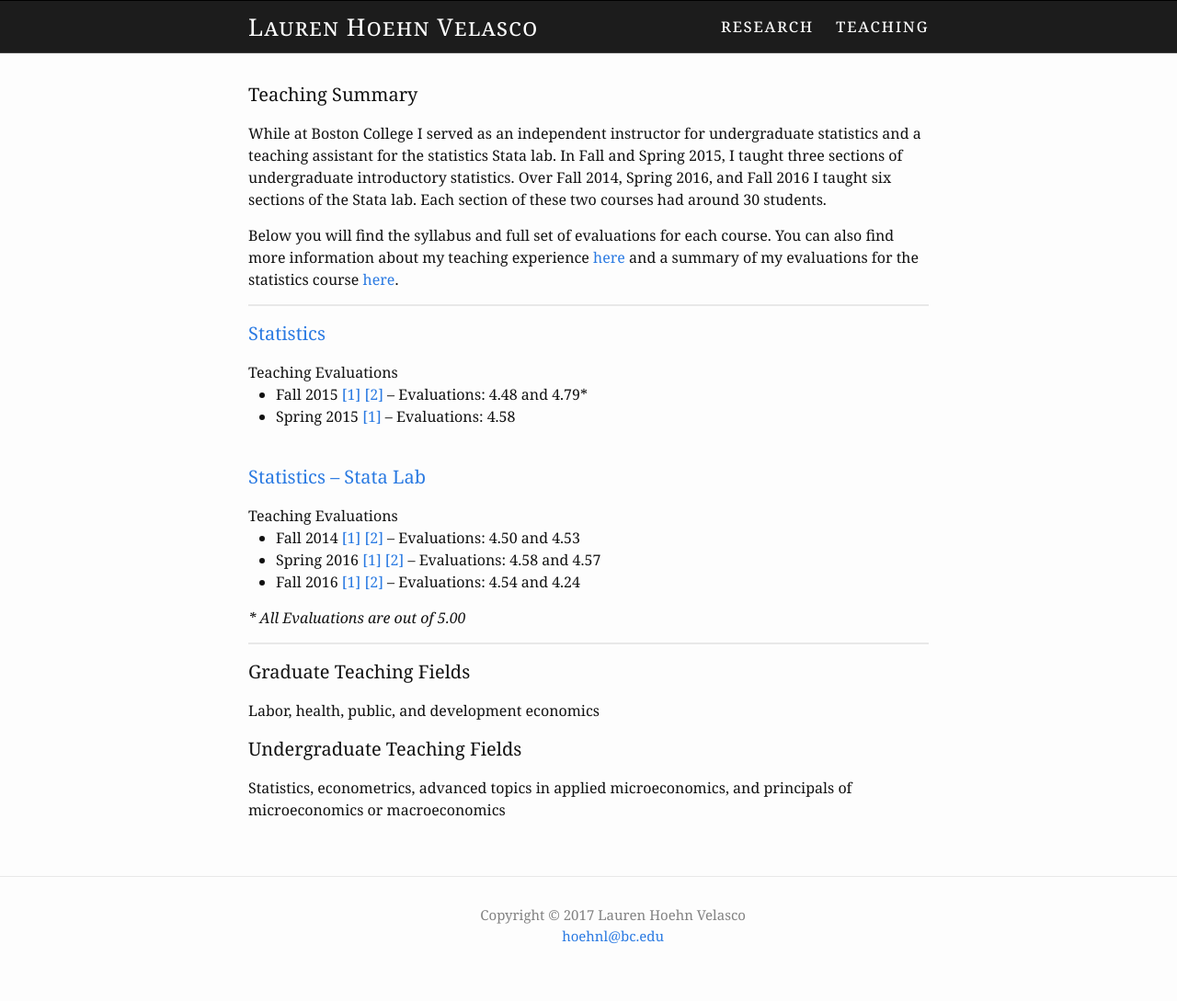
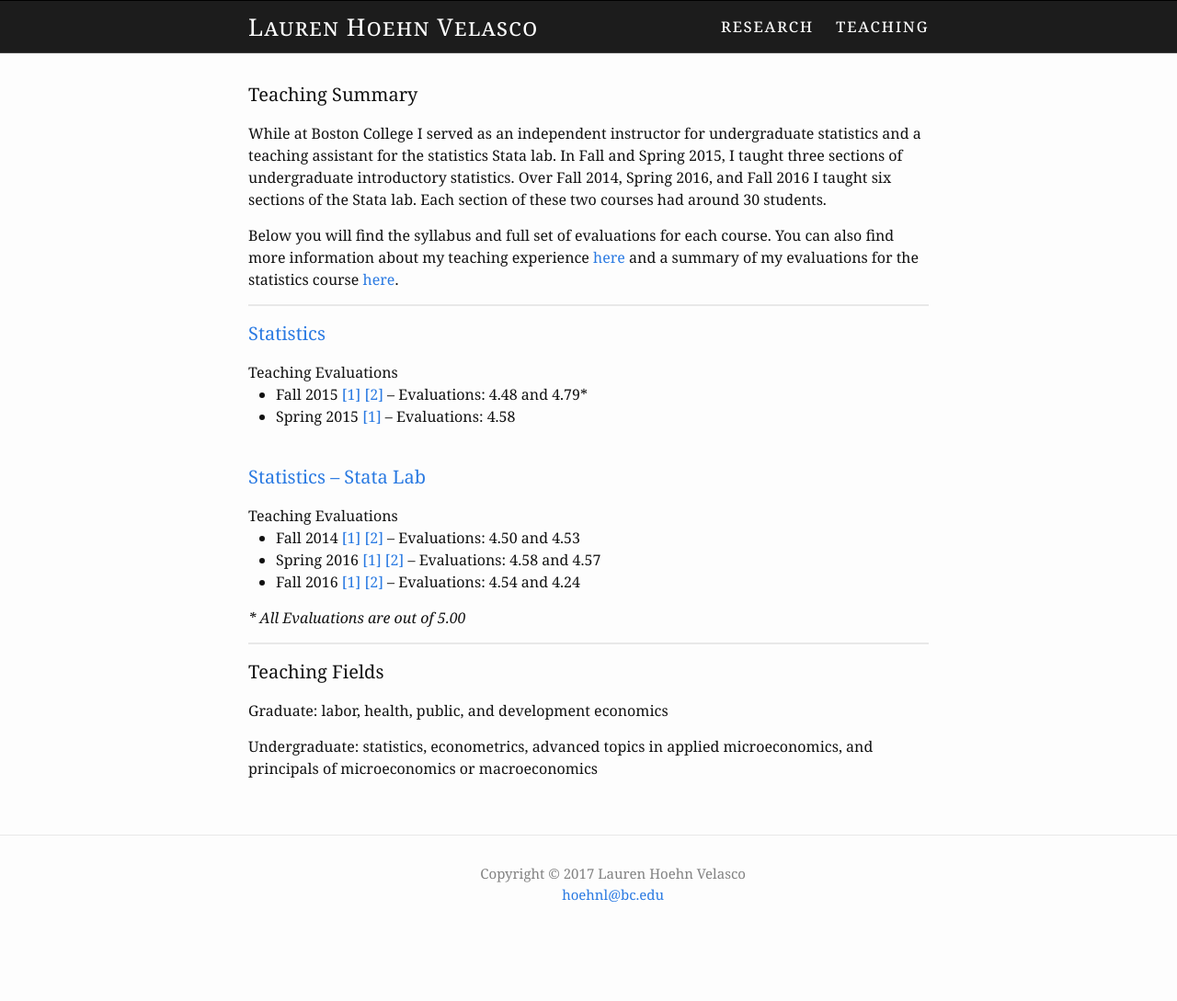
Before and after one commit to germsvel/lhv, a Jekyll site: the page built from teaching.html, in a window 1280 px wide. Shown: the whole page at 92% size. Built offline with Jekyll 4.4.1, drawn with Linux system fonts in a browser that asks for light colours; after the commit the page ends 1044 px from its top, so only the background shows below that.

Commit message:
Modify teaching fields -- single header

```diff
--- a/teaching.html
+++ b/teaching.html
@@ -88,17 +88,14 @@ permalink: /teaching/
 <p class="solid-line"></p>
 
 <h4>
-  Graduate Teaching Fields
-</h4>
-<p>
-  Labor, health, public, and development economics
-</p>
-
-<h4>
-  Undergraduate Teaching Fields
+  Teaching Fields
 </h4>
 
 <p>
-  Statistics, econometrics, advanced topics in applied microeconomics, and
+  Graduate: labor, health, public, and development economics
+</p>
+
+<p>
+  Undergraduate: statistics, econometrics, advanced topics in applied microeconomics, and
   principals of microeconomics or macroeconomics
 </p>
```
